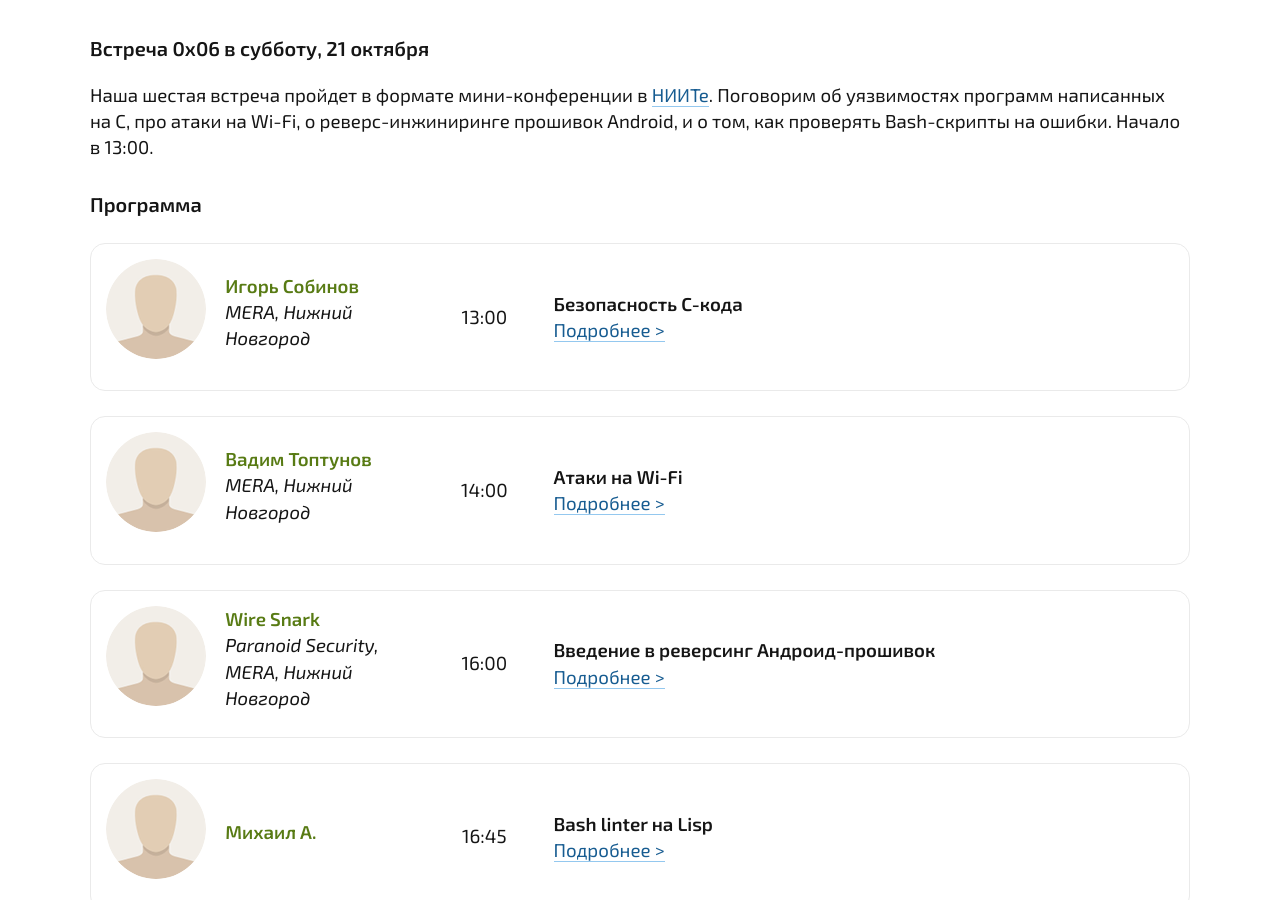
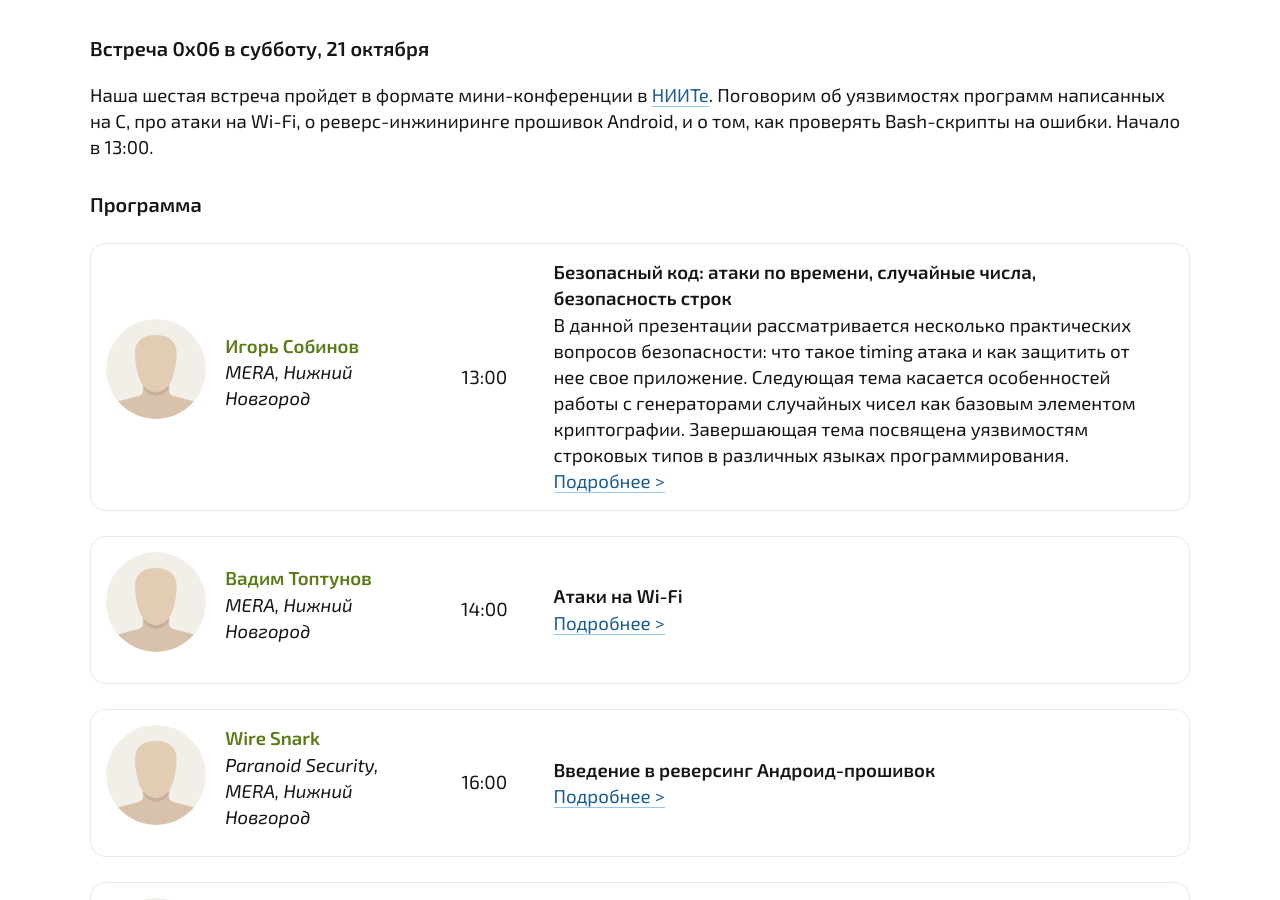
Before and after one commit to defcon-nn/defcon-nn.github.io, a Jekyll site: the page built from index.html, in a window 1280 px wide and 900 px high, scrolled down 514 px. Built offline with Jekyll 4.4.1, drawn with Linux system fonts in a browser that asks for light colours.

Commit message:
Обновлена информация о первом докладе

```diff
--- a/_data/meetup_21_10_2017.yml
+++ b/_data/meetup_21_10_2017.yml
@@ -1,7 +1,7 @@
-- title: "Безопасность C-кода"
+- title: "Безопасный код: атаки по времени, случайные числа, безопасность строк"
   speaker: [sobinov]
   time: "13:00"
-  description:
+  description: "В данной презентации рассматривается несколько практических вопросов безопасности: что такое timing атака и как защитить от нее свое приложение. Следующая тема  касается особенностей работы с генераторами случайных чисел как базовым элементом криптографии. Завершающая тема посвящена уязвимостям строковых типов в различных языках программирования."
   page: /0x06/c-security.html
 
 - title: "Атаки на Wi-Fi"
```
